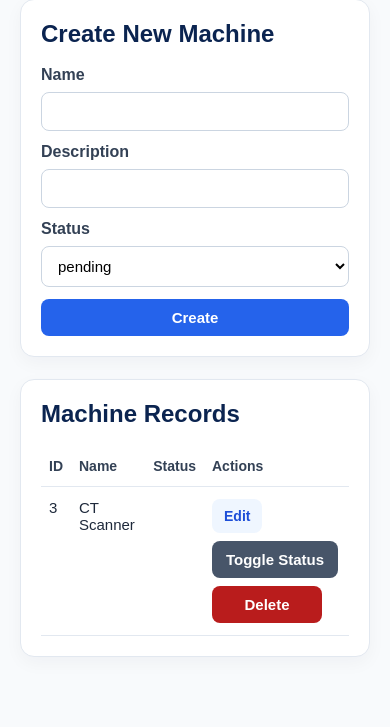
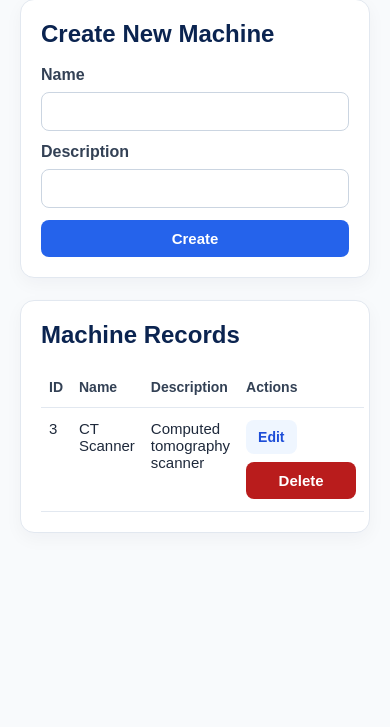
Before and after one commit to Evan-Pei/Xray, a Flask app: template templates/admin/machines.html in a window 390 px wide. Shown: the part 256-983 px from the top of the page. After the commit the page ends 789 px from the top, so only its background shows below. Run offline with Flask 3, Linux system fonts and the light colour scheme; a user stored in the database is signed in; tables that the repository leaves empty hold one stand-in row (values such as "Sample post"); the template is opened without the code that fills it: values that come from a table or form of the project are taken from there, most other values are stand-ins (such as "Sample title", 1, 10 or a date in 2020).

Commit message:
Remove toggle_machine_status and status column from machines template

```diff
--- a/templates/admin/machines.html
+++ b/templates/admin/machines.html
@@ -92,7 +92,7 @@
 
         .form-grid {
             display: grid;
-            grid-template-columns: 1.2fr 2fr 1fr auto;
+            grid-template-columns: 1.2fr 2fr auto;
             gap: 12px;
             align-items: end;
         }
@@ -177,31 +177,6 @@
             font-size: 15px;
         }
 
-        .status {
-            font-size: 12px;
-            font-weight: 700;
-            text-transform: uppercase;
-            padding: 4px 10px;
-            border-radius: 999px;
-            display: inline-block;
-            letter-spacing: 0.03em;
-        }
-
-        .status.online {
-            background: var(--green-bg);
-            color: var(--green-text);
-        }
-
-        .status.offline {
-            background: var(--red-bg);
-            color: #b91c1c;
-        }
-
-        .status.maintenance {
-            background: var(--yellow-bg);
-            color: var(--yellow-text);
-        }
-
         .actions {
             display: flex;
             gap: 8px;
@@ -245,11 +220,6 @@
             .form-grid {
                 grid-template-columns: 1fr;
             }
-
-            th:nth-child(3),
-            td:nth-child(3) {
-                display: none;
-            }
         }
     </style>
 </head>
@@ -285,15 +255,6 @@
                 </div>
 
                 <div>
-                    <label for="status">Status</label>
-                    <select id="status" name="status" required>
-                        {% for status in statuses %}
-                        <option value="{{ status }}">{{ status }}</option>
-                        {% endfor %}
-                    </select>
-                </div>
-
-                <div>
                     <button type="submit">Create</button>
                 </div>
             </form>
@@ -309,7 +270,6 @@
                         <th>ID</th>
                         <th>Name</th>
                         <th>Description</th>
-                        <th>Status</th>
                         <th>Actions</th>
                     </tr>
                 </thead>
@@ -320,15 +280,8 @@
                         <td>{{ machine.name }}</td>
                         <td>{{ machine.description }}</td>
                         <td>
-                            <span class="status {{ machine.status }}">{{ machine.status }}</span>
-                        </td>
-                        <td>
                             <div class="actions">
                                 <a href="{{ url_for('admin.edit_machine', machine_id=machine.id) }}">Edit</a>
-
-                                <form method="post" action="{{ url_for('admin.toggle_machine_status', machine_id=machine.id) }}">
-                                    <button class="btn-muted" type="submit">Toggle Status</button>
-                                </form>
 
                                 <form method="post" action="{{ url_for('admin.delete_machine', machine_id=machine.id) }}" onsubmit="return confirm('Delete this machine?');">
                                     <button class="btn-danger" type="submit">Delete</button>
```
